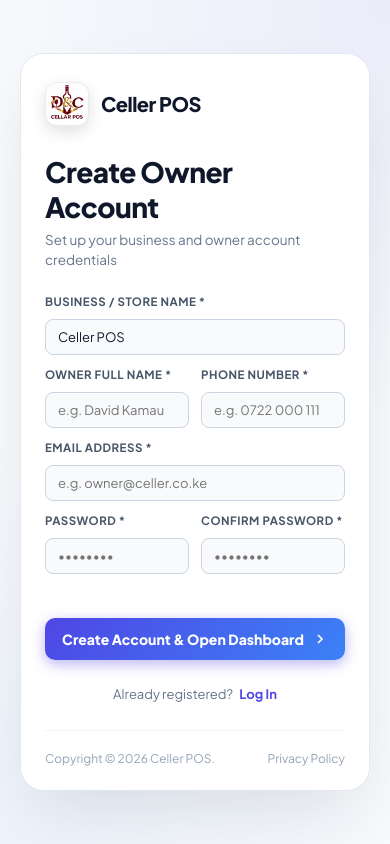
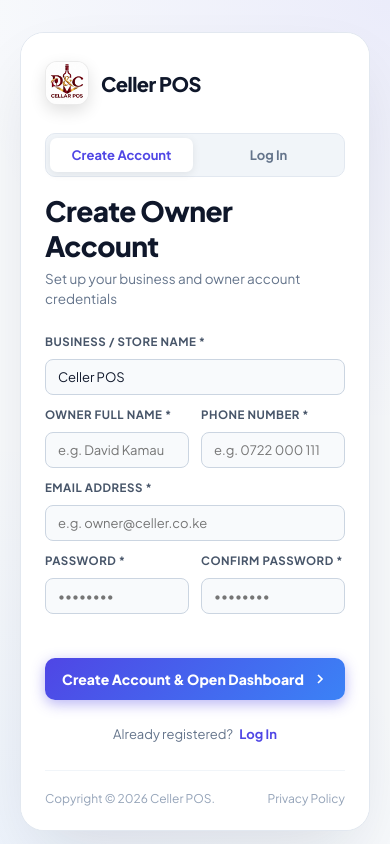
Before and after one commit to Junior-Dan/POS, a website built with Vite: page index.html in a window 390 px wide. Built offline with nearby package versions, Linux system fonts and the light colour scheme; files whose address does not match are found by name.

Commit message:
Enhance auth screen with explicit Create Account and Log In tabs, allow phone number authentication

```diff
--- a/server/routes/auth.js
+++ b/server/routes/auth.js
@@ -429,7 +429,7 @@
     const u = db.prepare('SELECT * FROM users WHERE id = ? AND active = 1').get(userId);
     if (u) candidates.push(u);
   } else {
-    candidates = db.prepare('SELECT * FROM users WHERE (LOWER(email) = LOWER(?) OR LOWER(name) = LOWER(?)) AND active = 1 ORDER BY created_at DESC').all(loginCred, loginCred);
+    candidates = db.prepare('SELECT * FROM users WHERE (LOWER(email) = LOWER(?) OR LOWER(name) = LOWER(?) OR phone = ? OR LOWER(phone) = LOWER(?)) AND active = 1 ORDER BY created_at DESC').all(loginCred, loginCred, loginCred, loginCred);
   }
 
   if (!candidates || candidates.length === 0) {
--- a/src/components/SetupScreen.js
+++ b/src/components/SetupScreen.js
@@ -18,11 +18,13 @@
   let isBranchLogin = false;
   let isRegisterSetup = false;
 
+  const effectiveMode = overrideMode || window.currentAuthTab;
+
   if (hasBranchQuery) {
     isBranchLogin = true;
-  } else if (overrideMode === 'setup') {
+  } else if (effectiveMode === 'setup') {
     isRegisterSetup = true;
-  } else if (overrideMode === 'login') {
+  } else if (effectiveMode === 'login') {
     isRegisterSetup = false; // Main email login
   } else if (!hasExistingOwner) {
     isRegisterSetup = true;
@@ -46,6 +48,13 @@
           </div>
 
           <div class="auth-pane-body">
+            ${!isBranchLogin ? `
+              <div class="auth-tab-switcher">
+                <button type="button" class="auth-tab-btn ${isRegisterSetup ? 'active' : ''}" onclick="switchAuthMode('setup')">Create Account</button>
+                <button type="button" class="auth-tab-btn ${!isRegisterSetup ? 'active' : ''}" onclick="switchAuthMode('login')">Log In</button>
+              </div>
+            ` : ''}
+
             ${isRegisterSetup ? `
               <!-- CREATE ACCOUNT SETUP FORM (NO BRANCH INPUTS OR PINS) -->
               <div class="auth-header-section">
@@ -133,20 +142,20 @@
                 </form>
               </div>
             ` : `
-              <!-- MAIN STORE LOGIN (EMAIL & PASSWORD) -->
+              <!-- MAIN STORE LOGIN (EMAIL / PHONE & PASSWORD) -->
               <div class="auth-header-section">
                 <h1 class="welcome-title">Welcome Back</h1>
-                <p class="welcome-subtitle">Enter your email and password to access your account.</p>
+                <p class="welcome-subtitle">Enter your email or phone number and password to access your account.</p>
               </div>
 
               <form onsubmit="event.preventDefault(); submitMainLogin();" class="welcome-setup-form">
                 <div class="form-group">
-                  <label class="form-label">Email</label>
-                  <input type="email" class="form-input" id="loginEmailInput" placeholder="sellostore@company.com" required>
+                  <label class="form-label">Email Address or Phone Number *</label>
+                  <input type="text" class="form-input" id="loginEmailInput" placeholder="e.g. owner@celler.co.ke or 0722000111" required>
                 </div>
 
                 <div class="form-group">
-                  <label class="form-label">Password</label>
+                  <label class="form-label">Password *</label>
                   <div style="position:relative;">
                     <input type="password" class="form-input" id="loginPasswordInput" placeholder="••••••••" style="padding-right:38px;" required>
                     <button type="button" onclick="togglePasswordInputVisibility()" style="position:absolute; right:10px; top:50%; transform:translateY(-50%); background:none; border:none; color:#64748b; cursor:pointer;" title="Toggle Password Visibility">
--- a/src/styles/main.css
+++ b/src/styles/main.css
@@ -1843,6 +1843,40 @@
   color: #0f172a;
 }
 
+.auth-tab-switcher {
+  display: flex;
+  background: #f1f5f9;
+  border-radius: 10px;
+  padding: 4px;
+  margin-bottom: 16px;
+  gap: 4px;
+  border: 1px solid #e2e8f0;
+}
+
+.auth-tab-btn {
+  flex: 1;
+  padding: 9px 12px;
+  font-size: 13px;
+  font-weight: 700;
+  color: #64748b;
+  border-radius: 7px;
+  border: none;
+  background: transparent;
+  cursor: pointer;
+  transition: all 0.2s ease;
+  text-align: center;
+}
+
+.auth-tab-btn:hover {
+  color: #0f172a;
+}
+
+.auth-tab-btn.active {
+  background: #ffffff;
+  color: #4f46e5;
+  box-shadow: 0 2px 8px rgba(0, 0, 0, 0.08);
+}
+
 .welcome-setup-form {
   display: flex;
   flex-direction: column;
```
